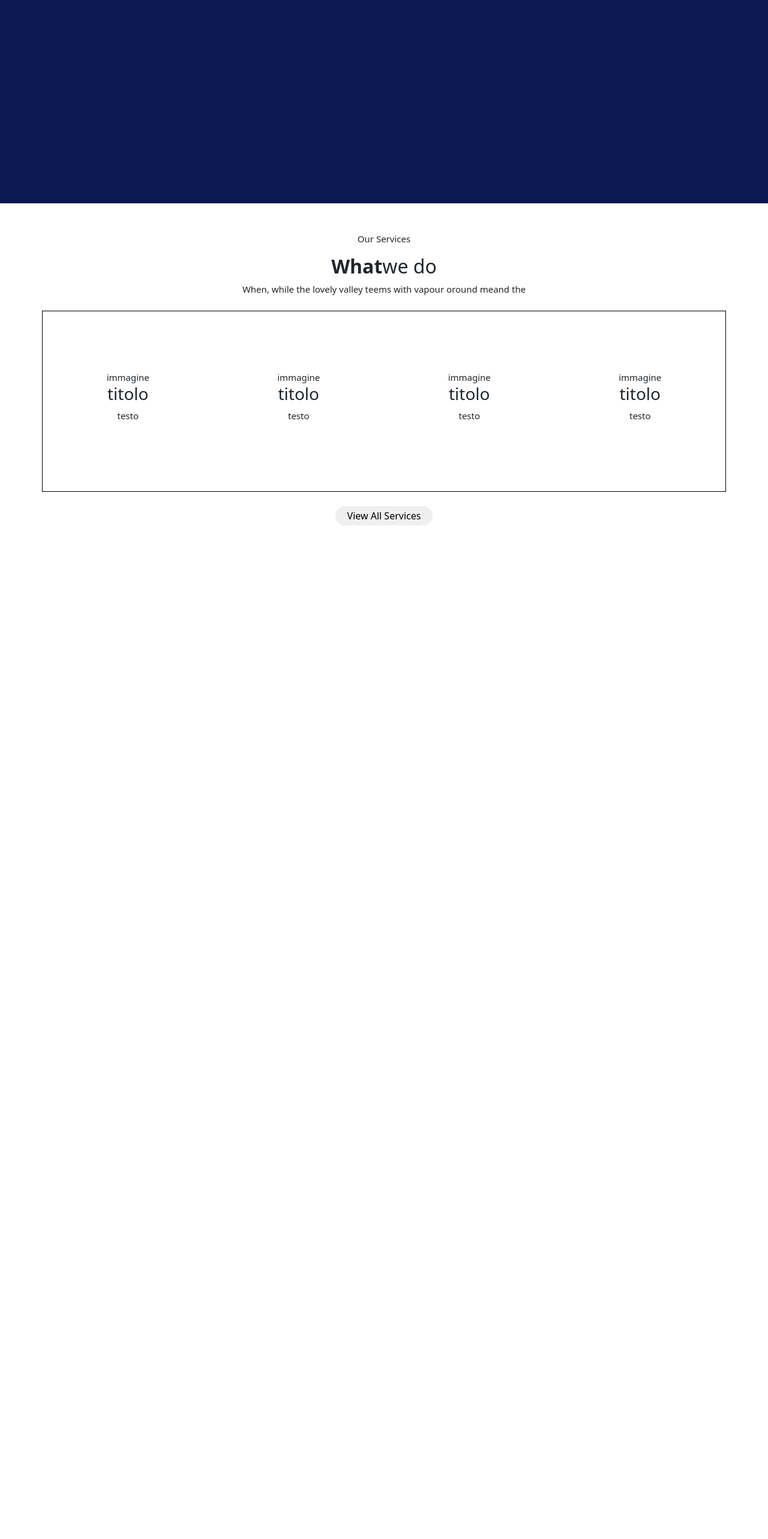
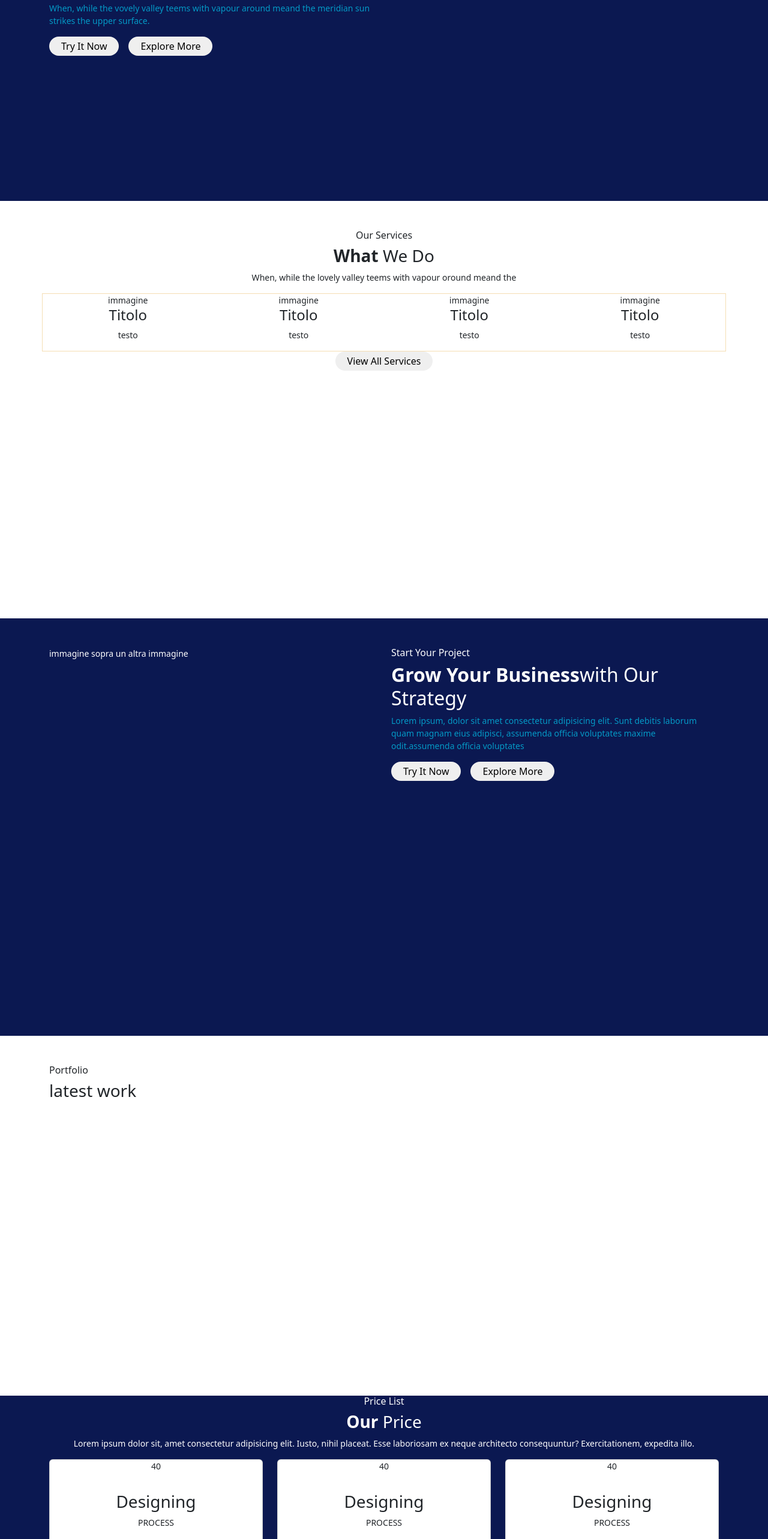
Before and after one commit to GiacWebDev/proj-html-vuejs, a Vue app: page / in a window 1280 px wide. Shown: the part 234-2800 px from the top of the page at 60% size. Before the commit the page ends 1158 px from the top, so only its background shows below. Built offline with nearby package versions, Linux system fonts and the light colour scheme.

Commit message:
[add] sections to Blog

```diff
--- a/src/assets/scss/main.scss
+++ b/src/assets/scss/main.scss
@@ -10,25 +10,54 @@
 }
 
 body {
-  font-size: 15px;
+  font-size: 14px;
 }
 
+
+// DEBUGS
+
 .debug {
-  border: 1px solid black;
+  border: 1px solid wheat;
 }
 
 .debug-bg {
   background-color: antiquewhite;
 }
 
+// FONTS
+
+h1,
+h2,
+h3,
+h4,
+h5 {
+  text-transform: capitalize;
+}
+
+h5 {
+  font-size: 1rem;
+}
+
+// BOTTONI
+
 .btns {
   padding: 4px 20px;
   border: 0px;
   border-radius: 50px;
   font-size: 1rem;
+  text-transform: capitalize;
 }
 
+// CLASSI COLORE TESTI
+
+.white-text {
+  color: $card-light;
+}
 
 .text-active {
   color: $section-title;
 }
+
+.light-blue-text {
+  color: $light-blue-text;
+}
--- a/src/assets/scss/partials/_variables.scss
+++ b/src/assets/scss/partials/_variables.scss
@@ -11,4 +11,7 @@ $dark-Secondary: #B6246E;
 $section-title: #D65765;
 
 // Card Background & text
-$card-light: #FEFEFE
+$card-light: #FEFEFE;
+
+// testo descrizione celeste
+$light-blue-text: #03A7D3E6;
--- a/src/components/AppHeader.vue
+++ b/src/components/AppHeader.vue
@@ -12,7 +12,7 @@ export default {
 
 
 <template>
-  <header>
+  <header class="white-text">
 
     <NavBar />
 
@@ -21,7 +21,16 @@ export default {
         <div class="row row-cols-2">
 
           <div class="col">
-            info e buttons
+            <h1><strong>business planning</strong></h1>
+            <h1>digital tecnology</h1>
+            <h1><strong>modern solution!</strong></h1>
+
+            <p class="light-blue-text">When, while the vovely valley teems with vapour around meand the meridian sun strikes the upper surface.</p>
+
+            <div class="button-box d-flex justify-content-left">
+              <button class="btns me-3">try it now</button>
+              <button class="btns">explore more</button>
+            </div>
           </div>
 
           <div class="col">
--- a/src/components/AppMain.vue
+++ b/src/components/AppMain.vue
@@ -1,38 +1,54 @@
 <script>
+
+import Portfolio from './partials/Portfolio.vue';
+import PriceList from './partials/PriceList.vue';
+
 export default {
-  name: 'AppMain'
+  name: 'AppMain',
+  components: {
+    Portfolio,
+    PriceList
+  }
 }
 </script>
 
 
 <template>
 
-  <div class="container text-center py-5">
+
     <!-- bianca -->
-    <div class="Our-services">
-      <p>Our Services</p>
-      <h2><strong>What</strong>we do</h2>
+
+  <div class="Our-services py-5 text-center">
+
+    <div class="container">
+
+      <div class="row">
+        <div class="col">
+          <h5>Our Services</h5>
+          <h3><strong>What</strong> we do</h3>
           <p>When, while the lovely valley teems with vapour oround meand the</p>
+        </div>
+      </div>
 
-      <div class="row row-cols-4 my-4 debug">
+      <div class="row row-cols-4 debug">
         <div class="col d-flex flex-column justify-content-center">
           immagine
-          <h3>titolo</h3>
+          <h4>titolo</h4>
           <p>testo</p>
         </div>
         <div class="col d-flex flex-column justify-content-center">
           immagine
-          <h3>titolo</h3>
+          <h4>titolo</h4>
           <p>testo</p>
         </div>
         <div class="col d-flex flex-column justify-content-center">
           immagine
-          <h3>titolo</h3>
+          <h4>titolo</h4>
           <p>testo</p>
         </div>
         <div class="col d-flex flex-column justify-content-center">
           immagine
-          <h3>titolo</h3>
+          <h4>titolo</h4>
           <p>testo</p>
         </div>
       </div>
@@ -40,14 +56,37 @@ export default {
       <button class="btns">View All Services</button>
     </div>
 
+  </div>
+
+
   <!-- blu -->
-    <div class="Start-your-yrojecy"></div>
+  <div class="Start-your-project py-5 white-text">
+    <div class="container">
+      <div class="row row-cols-2">
+
+        <div class="col">
+          immagine sopra un altra immagine
+        </div>
+
+        <div class="col">
+          <h5>Start Your Project</h5>
+          <h2><strong>Grow your business</strong>with our strategy</h2>
+          <p class="light-blue-text">Lorem ipsum, dolor sit amet consectetur adipisicing elit. Sunt debitis laborum quam magnam eius adipisci, assumenda officia voluptates maxime odit.assumenda officia voluptates</p>
+
+          <div class="button-box d-flex justify-content-left">
+              <button class="btns me-3">try it now</button>
+              <button class="btns">explore more</button>
+            </div>
+        </div>
+      </div>
+    </div>
+  </div>
 
     <!-- bianca -->
-    <div class="Portfolio"></div>
+  <Portfolio />
 
   <!-- blu -->
-    <div class="Price-list"></div>
+  <PriceList />
 
   <!-- bianca -->
   <div class="Blog"></div>
@@ -57,7 +96,6 @@ export default {
 
   <!-- bianca -->
   <div class="Sponsors"></div>
-  </div>
 
 
 
@@ -67,8 +105,12 @@ export default {
 <style lang="scss" scoped>
 @use '../assets/scss/main.scss' as *;
 
-.Our-services .row .col {
-  height: 300px;
+.container {
+  height: 600px;
+}
+
+.Start-your-project {
+  background-color: $light-primary;
 }
 
 </style>
--- a/src/components/partials/NavBar.vue
+++ b/src/components/partials/NavBar.vue
@@ -7,7 +7,7 @@ export default {
 
 <template>
 
-  <div class="container debug">
+  <div class="container">
     <div class="row row-cols-2">
 
       <div class="col">
@@ -35,6 +35,7 @@ export default {
 <style lang="scss" scoped>
 @use '../../assets/scss/main.scss' as *;
 
+
 .col {
   display: flex;
   align-items: center;
--- /dev/null
+++ b/src/components/partials/Portfolio.vue
@@ -0,0 +1,31 @@
+<script>
+export default {
+  name: 'Portfolio'
+}
+</script>
+
+
+<template>
+
+  <div class="container py-5">
+    <h5>portfolio</h5>
+    <h3><span>latest</span> work</h3>
+
+    <div class="carosello debug-db">
+      <div class="card-work"></div>
+    </div>
+  </div>
+
+
+</template>
+
+
+<style lang="scss" scoped>
+@use '../../assets/scss/main.scss' as *;
+
+h3 {
+  text-transform: none;
+}
+
+
+</style>
--- /dev/null
+++ b/src/components/partials/PriceList.vue
@@ -0,0 +1,111 @@
+<script>
+export default {
+  nome: 'OurPricing',
+}
+</script>
+
+
+<template>
+
+<div class="our-prices white-text text-center">
+  <div class="container">
+
+    <div class="row">
+      <div class="col">
+        <h5>price list</h5>
+        <h3><strong>our</strong> price</h3>
+        <p>Lorem ipsum dolor sit, amet consectetur adipisicing elit. Iusto, nihil placeat. Esse laboriosam ex neque architecto consequuntur? Exercitationem, expedita illo.</p>
+      </div>
+    </div>
+
+    <div class="row row-cols-3">
+
+      <div class="col">
+        <div class="card">
+          <div class="big-number">
+            <p>40</p>
+          </div>
+          <div class="card-body">
+            <h3 class="card-title">Designing</h3>
+            <p class="card-text">PROCESS</p>
+            <p>$</p>
+            <h3>40</h3>
+            <p>Per Month</p>
+
+            <ul>
+              <li>Creative</li>
+              <li>Creative</li>
+              <li>Creative</li>
+              <li>Creative</li>
+              <li>Creative</li>
+            </ul>
+            <button class="btns">Order Now</button>
+          </div>
+        </div>
+      </div>
+
+      <div class="col">
+        <div class="card">
+          <div class="big-number">
+            <p>40</p>
+          </div>
+          <div class="card-body">
+            <h3 class="card-title">Designing</h3>
+            <p class="card-text">PROCESS</p>
+            <p>$</p>
+            <h3>40</h3>
+            <p>Per Month</p>
+
+            <ul>
+              <li>Creative</li>
+              <li>Creative</li>
+              <li>Creative</li>
+              <li>Creative</li>
+              <li>Creative</li>
+            </ul>
+            <button class="btns">Order Now</button>
+          </div>
+        </div>
+      </div>
+
+      <div class="col">
+        <div class="card">
+
+          <div class="big-number">
+            <p>40</p>
+          </div>
+          <div class="card-body">
+            <h3 class="card-title">Designing</h3>
+            <p class="card-text">PROCESS</p>
+            <p>$</p>
+            <h3>40</h3>
+            <p>Per Month</p>
+
+            <ul>
+              <li>Creative</li>
+              <li>Creative</li>
+              <li>Creative</li>
+              <li>Creative</li>
+              <li>Creative</li>
+            </ul>
+            <button class="btns">Order Now</button>
+          </div>
+
+        </div>
+      </div>
+
+    </div>
+  </div>
+</div>
+
+</template>
+
+
+<style lang="scss" scoped>
+@use '../../assets/scss/main.scss' as *;
+
+.our-prices {
+  background-color: $light-primary;
+}
+
+</style>
```
Also changed, not shown: src/components/partials/Blog.vue (added, +21 -0 lines). Lines whose indentation alone changed are shown as unchanged.
